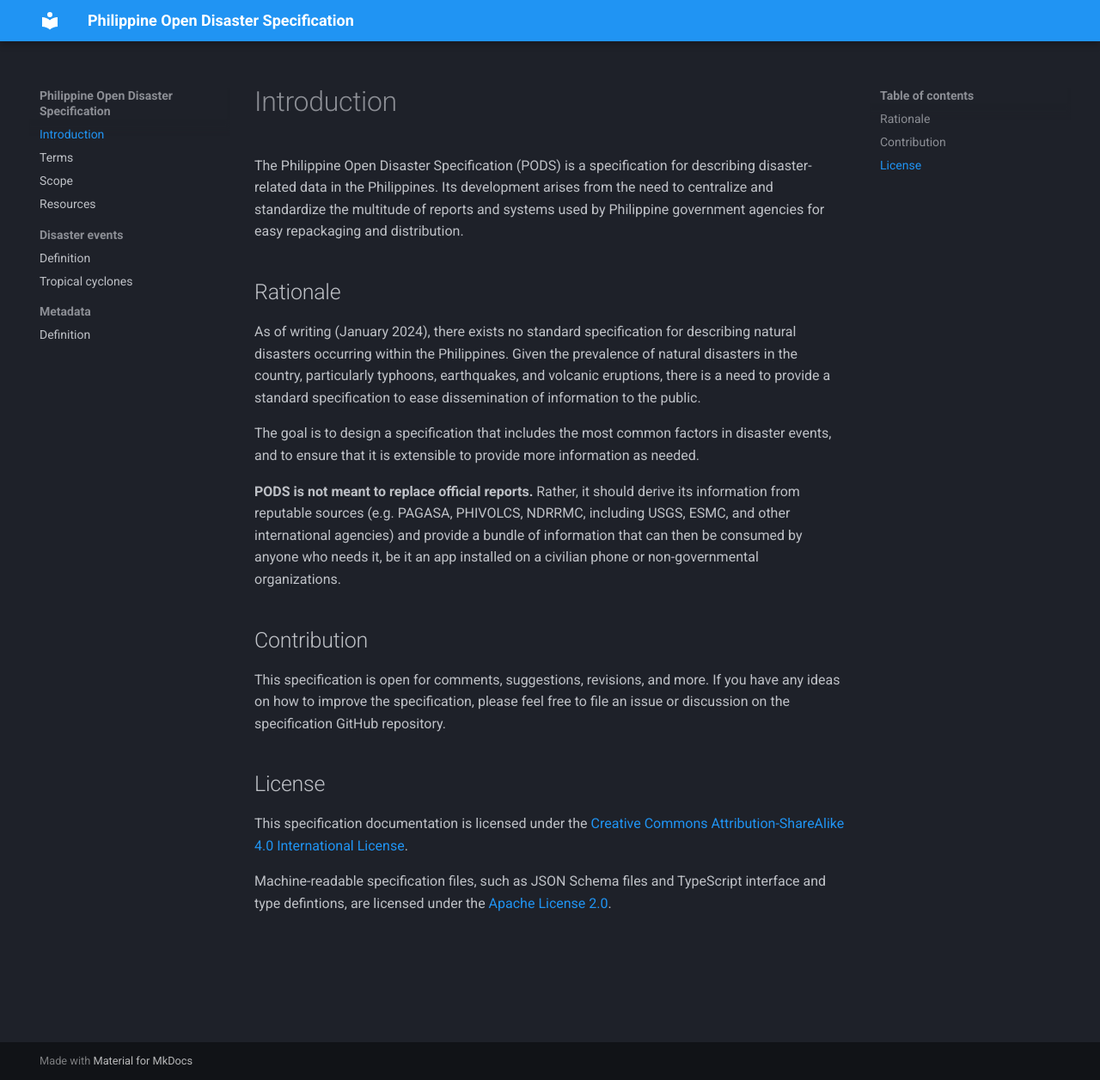
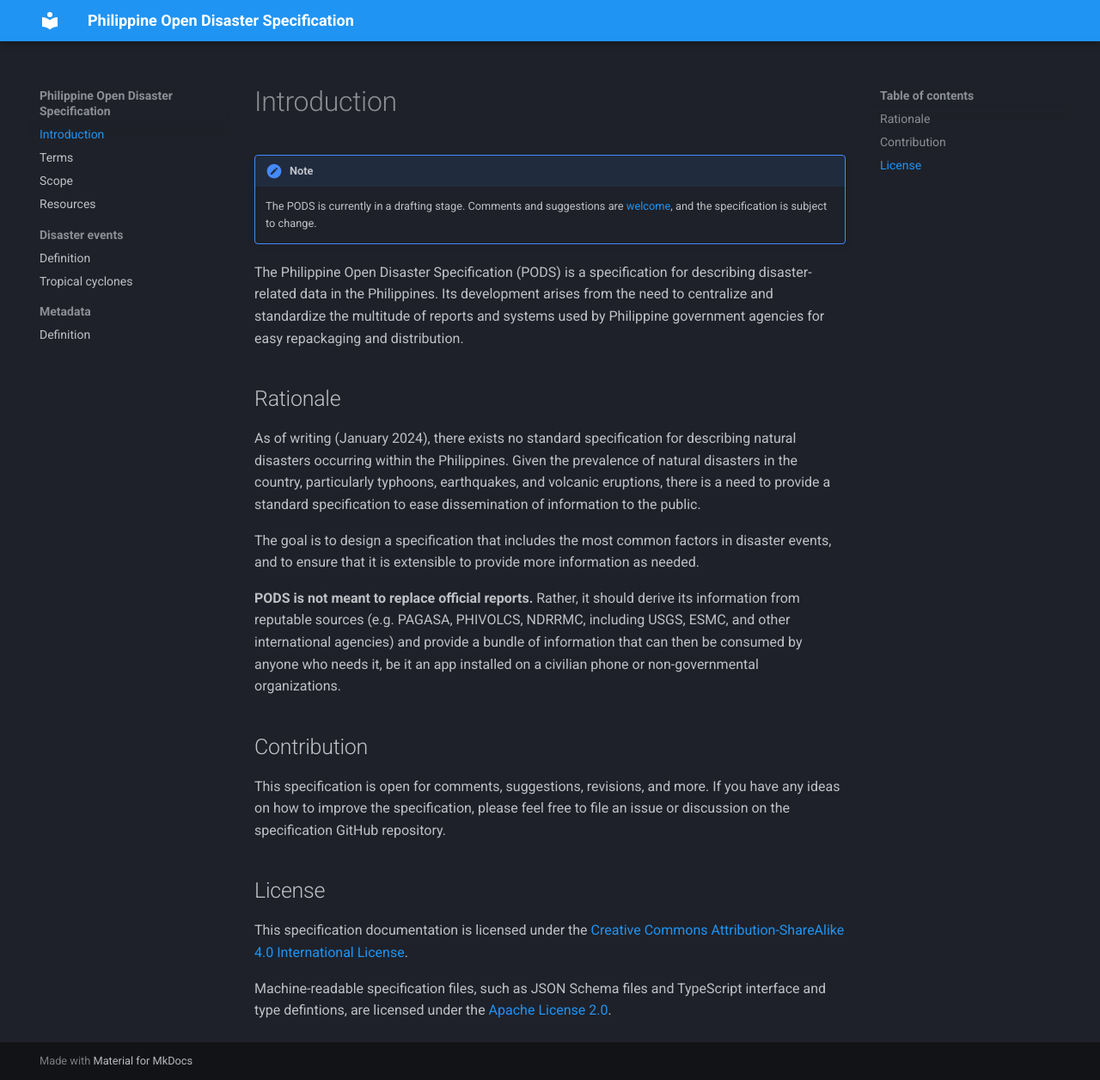
Before and after one commit to pagasa-parser/pods, an MkDocs documentation site: the page built from docs/index.md, in a window 1280 px wide and 1256 px high. Shown: the whole window at 86% size. Built offline with MkDocs 1.6.1 and Material for MkDocs 9.7.7, drawn with Linux system fonts in a browser that asks for light colours.

Commit message:
add draft notice

```diff
--- a/docs/index.md
+++ b/docs/index.md
@@ -1,4 +1,10 @@
 # Introduction
+
+!!! note
+
+    The PODS is currently in a drafting stage. Comments and suggestions
+    are [welcome](https://github.com/pagasa-parser/pods/discussions),
+    and the specification is subject to change.
 
 The Philippine Open Disaster Specification (PODS) is a specification for
 describing disaster-related data in the Philippines. Its development
--- a/mkdocs.yml
+++ b/mkdocs.yml
@@ -7,6 +7,8 @@
   - macros
 
 markdown_extensions:
+  - admonition
+  - pymdownx.details
   - pymdownx.highlight:
       anchor_linenums: true
       line_spans: __span
```
Also changed, not shown: README.md (+6 -1 lines).
